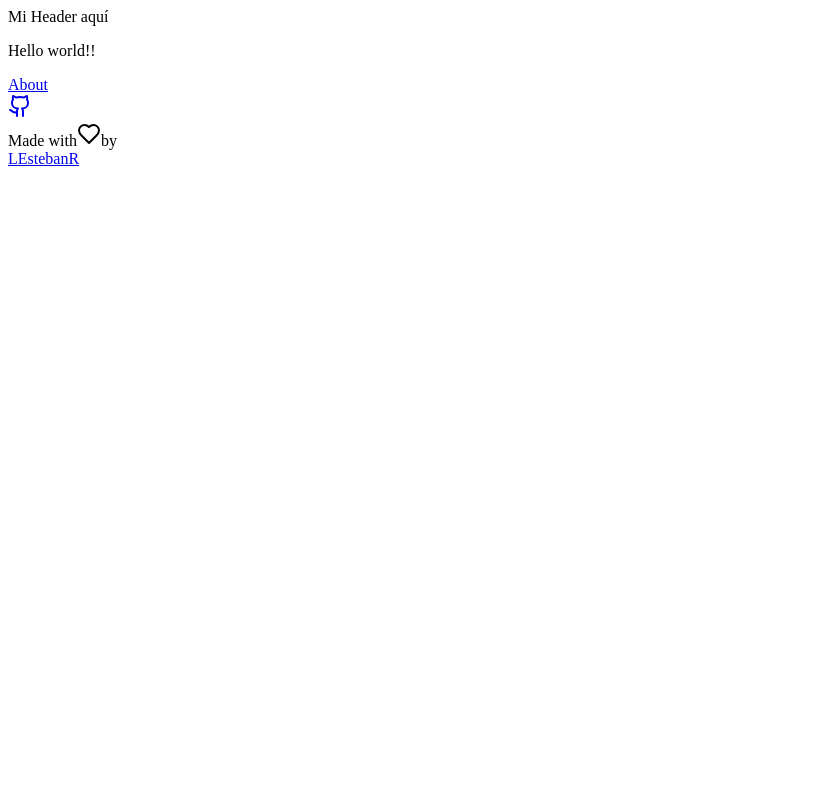
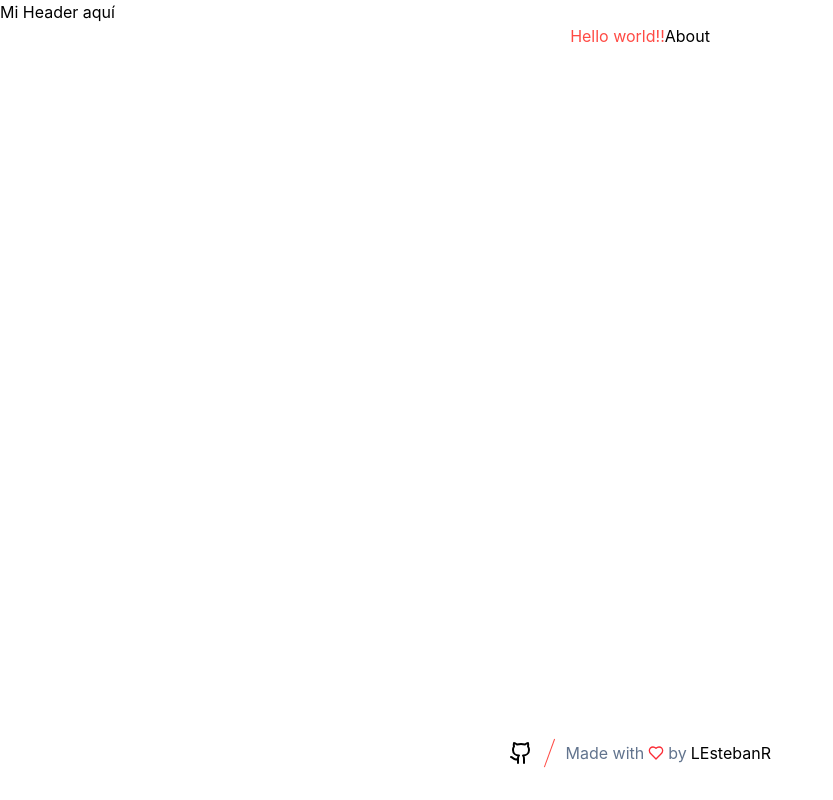
Before and after one commit to LEstebanR/indie-project-template, a React (Vite) app: page / in a window 1280 px wide. Shown: the whole page, without its empty margins (0-833 px from the left). Built offline with nearby package versions, Linux system fonts and the light colour scheme.

Commit message:
Add tailwind

```diff
--- a/src/main.tsx
+++ b/src/main.tsx
@@ -1,6 +1,7 @@
 import { StrictMode } from "react";
 import ReactDOM from "react-dom/client";
 import { RouterProvider, createRouter } from "@tanstack/react-router";
+import "./index.css";
 
 // Import the generated route tree
 import { routeTree } from "./routeTree.gen";
--- a/src/views/home.tsx
+++ b/src/views/home.tsx
@@ -3,7 +3,7 @@ import { Link } from "@tanstack/react-router";
 export function Home() {
   return (
     <div className="w-full flex justify-center items-center">
-      <p className="text-red-500">Hello world!!</p>
+      <p className="text-primary">Hello world!!</p>
       <Link to="/about">About</Link>
     </div>
   );
```
